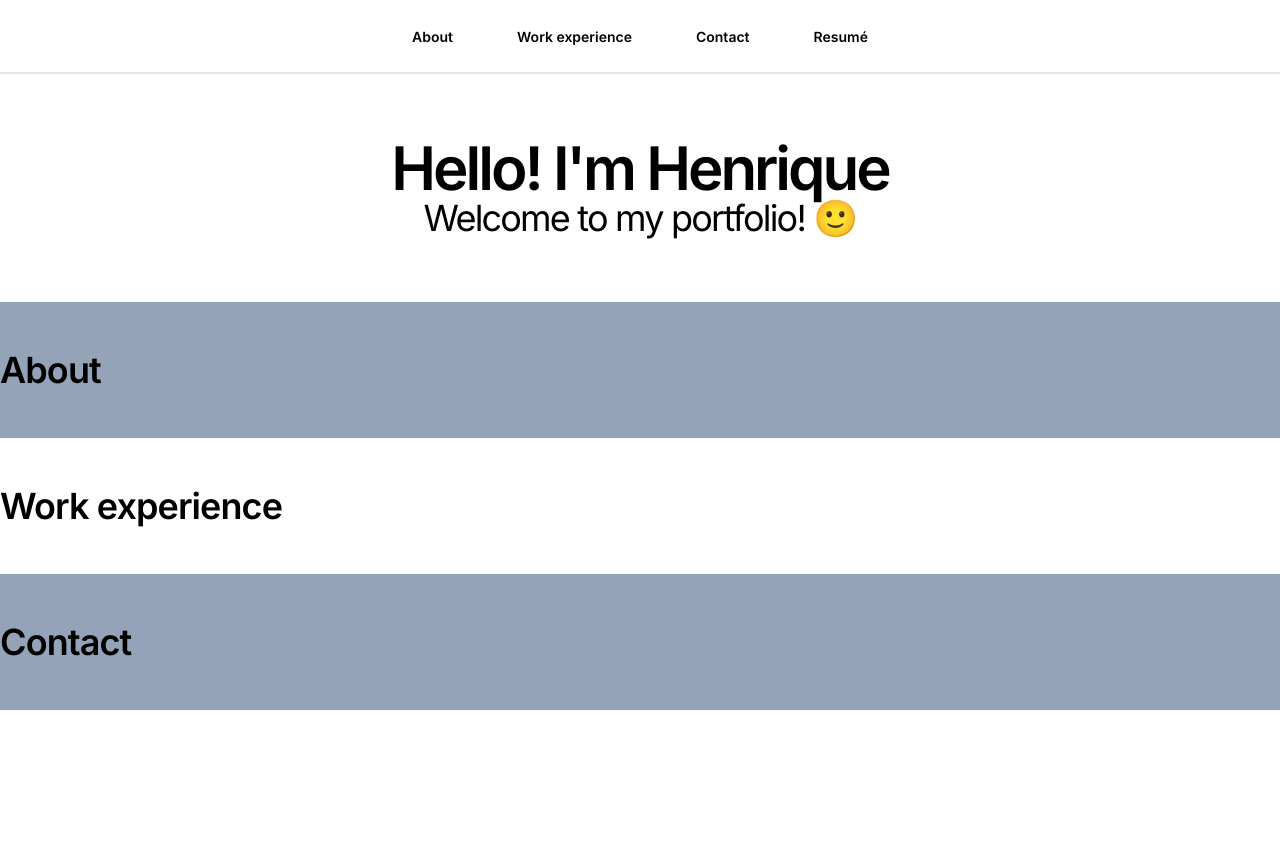
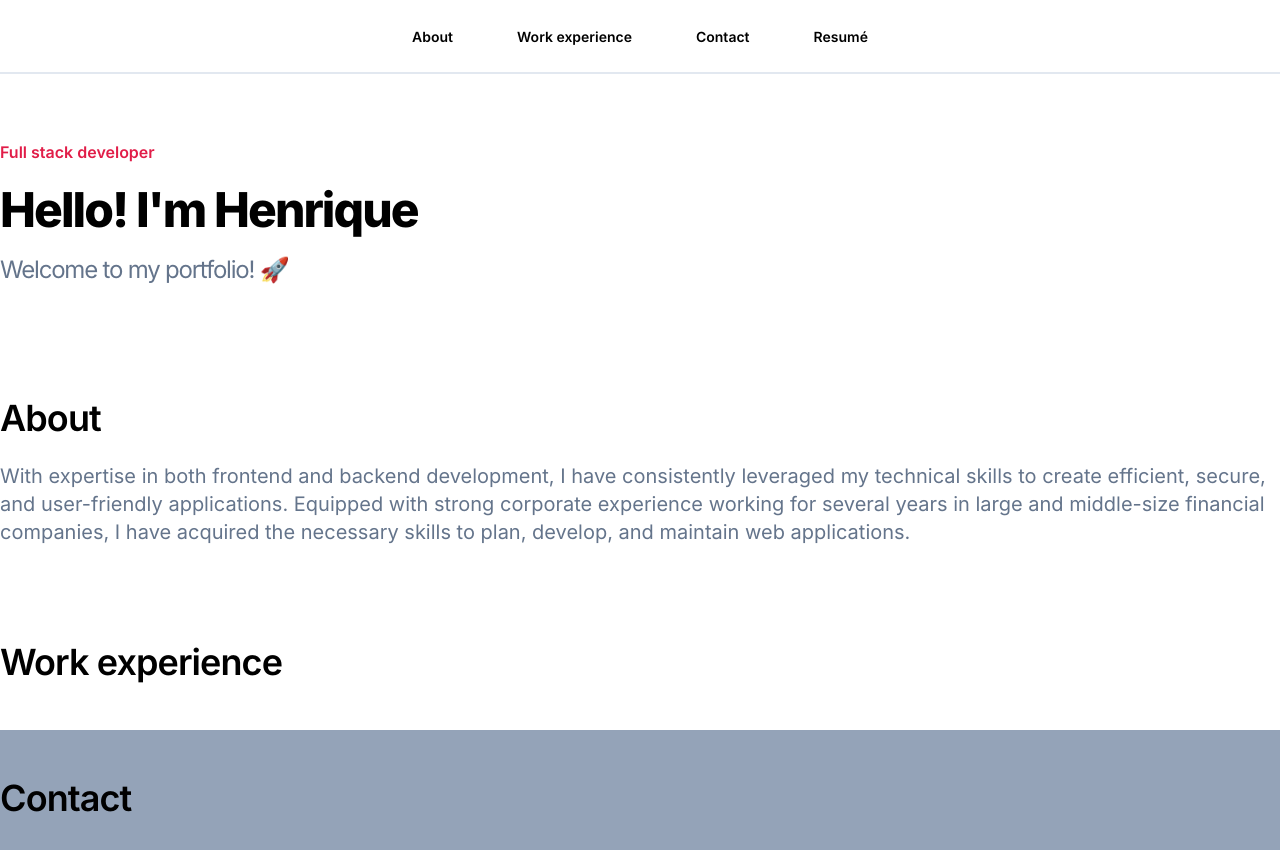
Before and after one commit to hrohden/hrohden.github.io, a React (Vite) app: page / in a window 1280 px wide. Shown: the top 850 px of the page. Before the commit the page ends 800 px from the top, so only its background shows below. Built offline with nearby package versions, Linux system fonts and the light colour scheme.

Commit message:
Update portfolio page layout and content

```diff
--- a/src/App.tsx
+++ b/src/App.tsx
@@ -25,20 +25,33 @@ function App() {
           </li>
         </ul>
       </nav>
-      <section className="py-16 flex flex-col items-center">
+      <section className="py-16">
+        <div className="flex flex-col gap-4">
+          <p className="text-base font-semibold leading-7 text-rose-600">
+            Full stack developer
+          </p>
           <p>
-          <h1 className="text-6xl font-semibold tracking-tighter">
+            <h1 className="text-3xl font-extrabold tracking-[-0.04em] text-black sm:text-5xl sm:leading-[3.5rem]">
               Hello! I'm Henrique
             </h1>
           </p>
           <p>
-          <h2 className="text-4xl font-thin tracking-tighter">
-            Welcome to my portfolio! 🙂
+            <h2 className="text-2xl font-thin tracking-tighter text-slate-500">
+              Welcome to my portfolio! 🚀
             </h2>
           </p>
+        </div>
       </section>
-      <section className="py-12 bg-slate-400">
+      <section className="py-12 flex flex-col gap-6">
         <h2 className="text-4xl font-semibold tracking-tight">About</h2>
+        <p className="text-xl text-slate-500">
+          With expertise in both frontend and backend development, I have
+          consistently leveraged my technical skills to create efficient,
+          secure, and user-friendly applications. Equipped with strong corporate
+          experience working for several years in large and middle-size
+          financial companies, I have acquired the necessary skills to plan,
+          develop, and maintain web applications.
+        </p>
       </section>
       <section className="py-12">
         <h2 className="text-4xl font-semibold tracking-tight">
```
Lines whose indentation alone changed are shown as unchanged.
